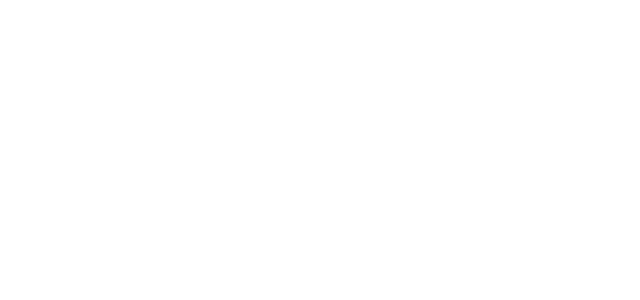
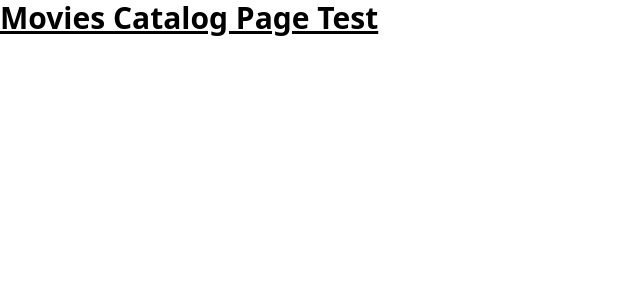
Before and after one commit to Harlamis/movie-explorer, a React (Vite) app: page / in a window 1280 px wide. Shown: the top 300 px of the page, without its empty margins (0-640 px from the left). Built offline with nearby package versions, Linux system fonts and the light colour scheme.

Commit message:
feat: restructure router configuration with AppLayout and add new layout component

```diff
--- a/src/App.tsx
+++ b/src/App.tsx
@@ -1,11 +1,9 @@
+
+import { RouterProvider } from "react-router";
+import { router } from "./app/router";
 
 function App() {
-
-  return (
-    <>
-
-    </>
-  )
+  return <RouterProvider router={router} />;
 }
 
-export default App
+export default App;
--- /dev/null
+++ b/src/app/AppLayout.tsx
@@ -0,0 +1,9 @@
+import { Outlet } from "react-router";
+
+export const AppLayout = () => {
+  return (
+    <div>
+      <Outlet />
+    </div>
+  );
+};
--- a/src/app/router.tsx
+++ b/src/app/router.tsx
@@ -1,12 +1,15 @@
-import { createBrowserRouter, Navigate } from "react-router";
+import { createBrowserRouter } from "react-router";
 import { PageLoader } from "./pageLoader";
+import { AppLayout } from "./AppLayout";
 
 export const router = createBrowserRouter([
   {
+    element: <AppLayout />,
+    children: [
+      {
         path: "/",
+        lazy: () => import("@/pages/MoviesCatalogPage"),
         hydrateFallbackElement: <PageLoader />,
-    lazy: () => import("@/pages/MoviesCatalogPage"),
-    element: <Navigate to="/movies" replace />,
       },
       {
         path: "/movies",
@@ -14,17 +17,17 @@ export const router = createBrowserRouter([
         hydrateFallbackElement: <PageLoader />,
       },
       {
-    path: "movies/:id",
+        path: "/movies/:id",
         lazy: () => import("@/pages/MovieDetailsPage"),
         hydrateFallbackElement: <PageLoader />,
       },
       {
-    path: "collections",
+        path: "/collections",
         lazy: () => import("@/pages/CollectionsPage"),
         hydrateFallbackElement: <PageLoader />,
       },
       {
-    path: "watchlist",
+        path: "/watchlist",
         lazy: () => import("@/pages/WatchlistPage"),
         hydrateFallbackElement: <PageLoader />,
       },
@@ -33,4 +36,6 @@ export const router = createBrowserRouter([
         lazy: () => import("@/pages/NotFoundPage"),
         hydrateFallbackElement: <PageLoader />,
       },
+    ],
+  },
 ]);
```
Lines whose indentation alone changed are shown as unchanged.
